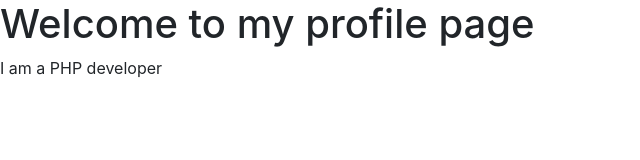
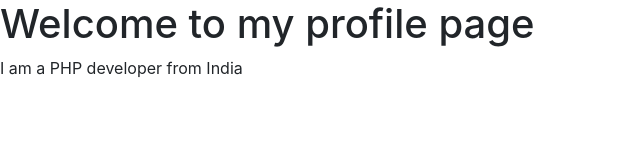
Before and after one commit to jhinukk/jhinukk.github.io, a plain HTML site: page index.html in a window 1280 px wide. Shown: the full height of the page, 0-640 px from the left. Drawn offline with nearby package versions, Linux system fonts and the light colour scheme.

Commit message:
Updated index.html

```diff
--- a/index.html
+++ b/index.html
@@ -11,7 +11,7 @@
 
 <h1> Welcome to my profile page </h1>
 
-<p> I am a PHP developer </p>
+<p> I am a PHP developer from India</p>
 
 
 
```
